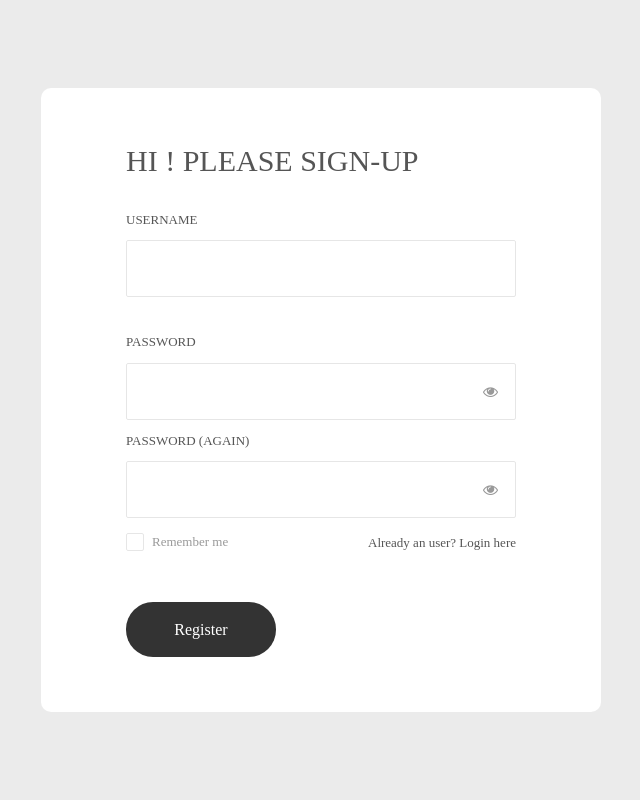
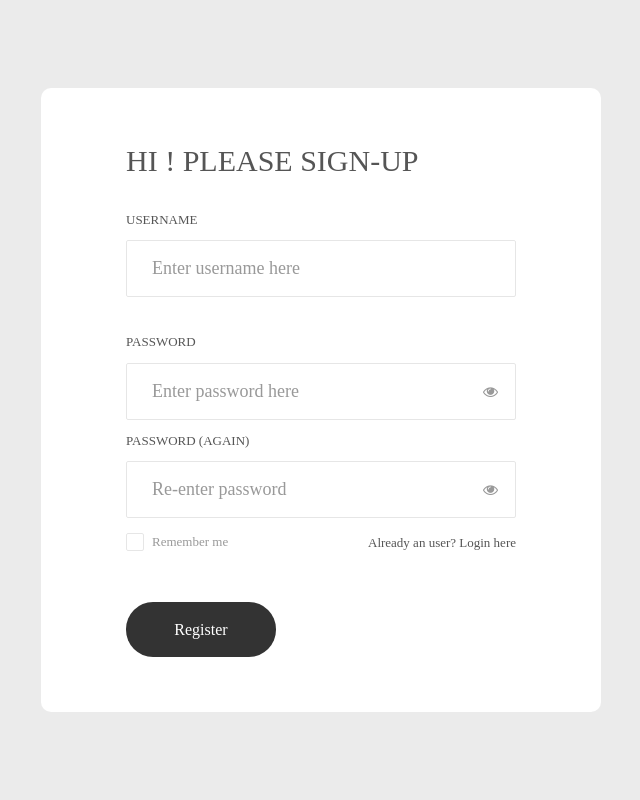
Before and after one commit to rshalem/ToDoApp, a Django app: page /signup/ in a window 1280 px wide. Shown: the whole page, without its empty margins (319-959 px from the left). Run offline with Django 3.2, Linux system fonts and the light colour scheme; some libraries are stand-ins or nearby versions; some web fonts are replaced.

Commit message:
Template update

```diff
--- a/templates/sign_up.html
+++ b/templates/sign_up.html
@@ -20,7 +20,7 @@
                     Username
                 </span>
                 <div class="wrap-input100 validate-input m-b-36" data-validate = "Username is required">
-                    <input class="input100" type="text" name="username">
+                    <input class="input100" type="text" name="username" placeholder="Enter username here">
                     <span class="focus-input100"></span>
                 </div>
 
@@ -31,7 +31,7 @@
                     <span class="btn-show-pass">
                         <i class="fa fa-eye"></i>
                     </span>
-                    <input class="input100" type="password" name="pass" >
+                    <input class="input100" type="password" name="pass" placeholder="Enter password here" >
                     <span class="focus-input100"></span>
                 </div>
 
@@ -42,7 +42,7 @@
                     <span class="btn-show-pass">
                         <i class="fa fa-eye"></i>
                     </span>
-                    <input class="input100" type="password" name="password2">
+                    <input class="input100" type="password" name="password2" placeholder="Re-enter password">
                     <span class="focus-input100"></span>
                 </div>
 
```
Also changed, not shown: db.sqlite3.
